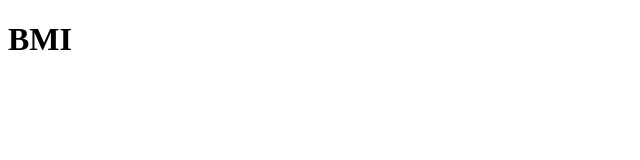
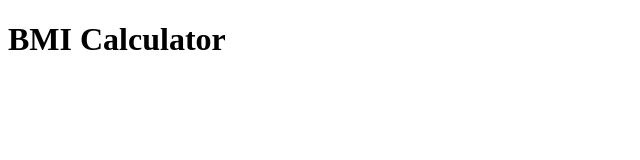
Before and after one commit to DefyCab/bmi_calculator, a website: page src/index.html in a window 1280 px wide. Shown: the whole page, without its empty margins (0-640 px from the left). Drawn offline with Linux system fonts and the light colour scheme.

Commit message:
BMI calculato test passed

```diff
--- a/src/index.html
+++ b/src/index.html
@@ -4,11 +4,11 @@
     <meta charset="UTF-8">
     <meta http-equiv="X-UA-Compatible" content="IE=edge">
     <meta name="viewport" content="width=device-width, initial-scale=1.0">
-    <title>Document</title>
+    <title>BMI Calculator</title>
 </head>
 <body>
 
-    <h1> BMI</h1>
+    <h1>BMI Calculator</h1>
 
 </body>
 </html>
```
Also changed, not shown: src/assets/js/bmiCalculator.js (added), src/assets/js/bmiUI.js (added).
